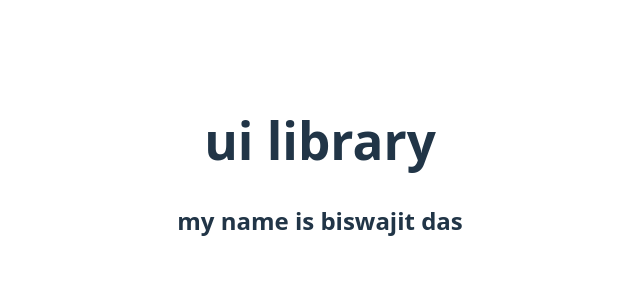
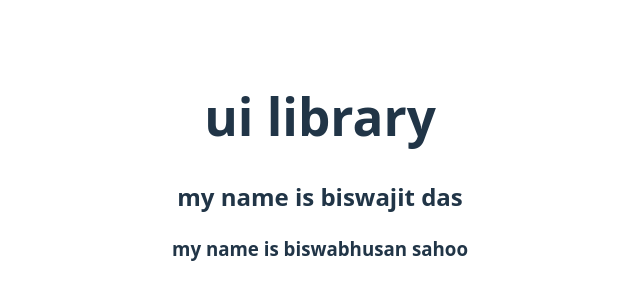
Before and after one commit to Biswajit-Das-codesource/UI-vault, a React (Vite) app: page / in a window 1280 px wide. Shown: the part 232-532 px from the top of the page, without its empty margins (320-960 px from the left). Built offline with nearby package versions, Linux system fonts and the light colour scheme.

Commit message:
ui componnet folder added

```diff
--- a/src/App.jsx
+++ b/src/App.jsx
@@ -10,6 +10,7 @@ function App() {
     <>
       <h1>ui library</h1>
       <h2>my name is biswajit das</h2>
+      <h3>my name is biswabhusan sahoo</h3>
     </>
   )
 }
```
Also changed, not shown: src/UiComponents/Cards/LoginCard.jsx (added, +9 -0 lines).
